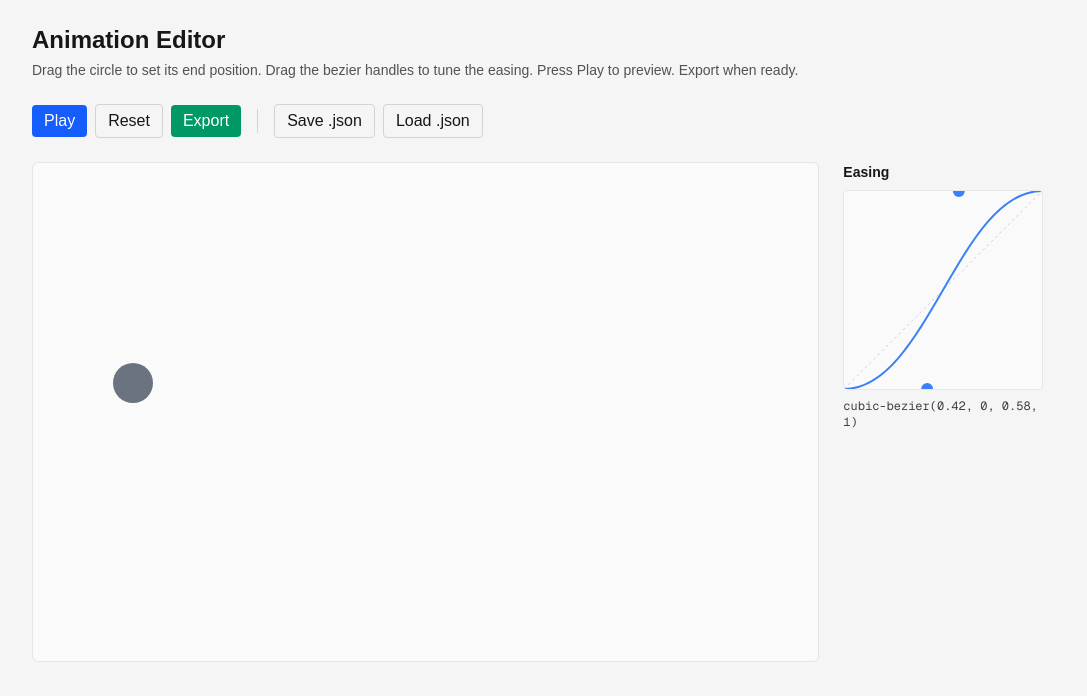
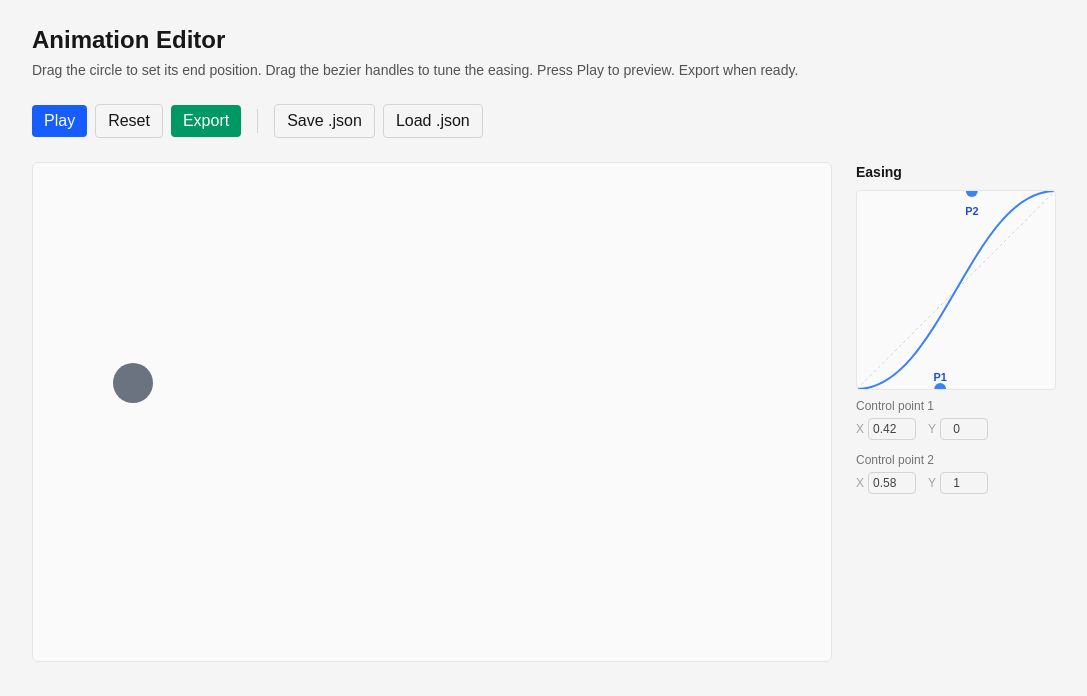
Before and after one commit to cathrinecath/animation-editor, a Next.js app: page / in a window 1280 px wide. Shown: the top 696 px of the page, without its empty margins (96-1183 px from the left). Built offline with nearby package versions, Linux system fonts and the light colour scheme.

Commit message:
feat(editor): editable cubic-bezier inputs synced with the curve diagram

```diff
--- a/components/editor/easing-editor.tsx
+++ b/components/editor/easing-editor.tsx
@@ -1,6 +1,6 @@
 "use client";
 
-import { useRef } from "react";
+import { useEffect, useRef, useState } from "react";
 import { useEditorStore } from "@/lib/editor/store";
 import { useDrag } from "@/lib/editor/drag";
 
@@ -21,11 +21,20 @@ export function EasingEditor({ animationId, trackIndex }: EasingEditorProps) {
   if (!easing || easing.type !== "cubic-bezier") return null;
   const [x1, y1, x2, y2] = easing.control;
 
+  // Dragging produces noisy floats, so round to 2 decimals for clean values.
   const update = (i: 0 | 1, x: number, y: number) => {
-    const cx = clamp01(x);
-    const cy = clamp01(y);
+    const cx = round2(clamp01(x));
+    const cy = round2(clamp01(y));
     const next = i === 0 ? [cx, cy, x2, y2] : [x1, y1, cx, cy];
     setEasingControl(animationId, trackIndex, next as [number, number, number, number]);
+  };
+
+  // Typed values are taken as-is (clamped only) so the user can enter an exact
+  // number rather than being snapped to the diagram's rounding.
+  const setControlAt = (i: number, value: number) => {
+    const next: [number, number, number, number] = [x1, y1, x2, y2];
+    next[i] = clamp01(value);
+    setEasingControl(animationId, trackIndex, next);
   };
 
   return (
@@ -46,32 +55,55 @@ export function EasingEditor({ animationId, trackIndex }: EasingEditorProps) {
         />
         <ControlPoint
           testid="easing-control-p1"
+          label="P1"
           x={x1 * GRAPH_SIZE}
           y={(1 - y1) * GRAPH_SIZE}
           onMove={(px, py) => update(0, px / GRAPH_SIZE, 1 - py / GRAPH_SIZE)}
         />
         <ControlPoint
           testid="easing-control-p2"
+          label="P2"
           x={x2 * GRAPH_SIZE}
           y={(1 - y2) * GRAPH_SIZE}
           onMove={(px, py) => update(1, px / GRAPH_SIZE, 1 - py / GRAPH_SIZE)}
         />
       </svg>
-      <code data-testid="easing-string" className="text-xs font-mono text-neutral-700">
-        cubic-bezier({x1}, {y1}, {x2}, {y2})
-      </code>
+      <div
+        data-testid="easing-inputs"
+        className="flex flex-col gap-3 text-xs text-neutral-700"
+      >
+        <ControlPointInputs
+          label="Control point 1"
+          xTestid="easing-input-x1"
+          yTestid="easing-input-y1"
+          x={x1}
+          y={y1}
+          onCommitX={(n) => setControlAt(0, n)}
+          onCommitY={(n) => setControlAt(1, n)}
+        />
+        <ControlPointInputs
+          label="Control point 2"
+          xTestid="easing-input-x2"
+          yTestid="easing-input-y2"
+          x={x2}
+          y={y2}
+          onCommitX={(n) => setControlAt(2, n)}
+          onCommitY={(n) => setControlAt(3, n)}
+        />
+      </div>
     </div>
   );
 }
 
 type ControlPointProps = {
   testid: string;
+  label: string;
   x: number;
   y: number;
   onMove: (x: number, y: number) => void;
 };
 
-function ControlPoint({ testid, x, y, onMove }: ControlPointProps) {
+function ControlPoint({ testid, label, x, y, onMove }: ControlPointProps) {
   // Capture the position at pointer-down so each pointer-move delta is applied
   // to the original anchor, not to the live-updating prop value. Without this,
   // the parent's state update mid-drag causes the next delta to be added to an
@@ -85,15 +117,106 @@ function ControlPoint({ testid, x, y, onMove }: ControlPointProps) {
     onMove: (dx, dy) => onMove(startRef.current.x + dx, startRef.current.y + dy),
   });
 
+  // Label sits above the dot, but flips below when the handle is near the top
+  // edge so it never clips outside the graph. Children don't receive pointer
+  // events, so the whole group is the single drag target.
+  const labelY = y > 24 ? y - 12 : y + 20;
   return (
-    <circle
+    <g data-testid={testid} style={{ cursor: "grab", touchAction: "none" }} {...handlers}>
+      <circle cx={x} cy={y} r={6} fill="#3b82f6" />
+      <text
+        x={x}
+        y={labelY}
+        textAnchor="middle"
+        dominantBaseline="central"
+        fontSize={11}
+        fontWeight={600}
+        fill="#1d4ed8"
+        style={{ pointerEvents: "none", userSelect: "none" }}
+      >
+        {label}
+      </text>
+    </g>
+  );
+}
+
+type ControlPointInputsProps = {
+  label: string;
+  xTestid: string;
+  yTestid: string;
+  x: number;
+  y: number;
+  onCommitX: (value: number) => void;
+  onCommitY: (value: number) => void;
+};
+
+function ControlPointInputs({
+  label,
+  xTestid,
+  yTestid,
+  x,
+  y,
+  onCommitX,
+  onCommitY,
+}: ControlPointInputsProps) {
+  return (
+    <div className="flex flex-col gap-1">
+      <span className="text-neutral-500">{label}</span>
+      <div className="flex gap-3">
+        <label className="flex items-center gap-1">
+          <span className="text-neutral-400">X</span>
+          <BezierInput testid={xTestid} value={x} onCommit={onCommitX} />
+        </label>
+        <label className="flex items-center gap-1">
+          <span className="text-neutral-400">Y</span>
+          <BezierInput testid={yTestid} value={y} onCommit={onCommitY} />
+        </label>
+      </div>
+    </div>
+  );
+}
+
+type BezierInputProps = {
+  testid: string;
+  value: number;
+  onCommit: (value: number) => void;
+};
+
+function BezierInput({ testid, value, onCommit }: BezierInputProps) {
+  const [text, setText] = useState(() => String(value));
+  const focusedRef = useRef(false);
+
+  // Sync the displayed text from the store (e.g. when the diagram is dragged),
+  // but not while the field is focused — otherwise an in-progress entry like
+  // "0." would be clobbered back to "0" before the user finishes typing.
+  useEffect(() => {
+    if (!focusedRef.current) setText(String(value));
+  }, [value]);
+
+  return (
+    <input
       data-testid={testid}
-      cx={x}
-      cy={y}
-      r={6}
-      fill="#3b82f6"
-      style={{ cursor: "grab", touchAction: "none" }}
-      {...handlers}
+      type="number"
+      step={0.01}
+      min={0}
+      max={1}
+      value={text}
+      onFocus={() => {
+        focusedRef.current = true;
+      }}
+      onBlur={() => {
+        focusedRef.current = false;
+        setText(String(value));
+      }}
+      onChange={(e) => {
+        const raw = e.target.value;
+        setText(raw);
+        if (raw.trim() === "") return;
+        const parsed = Number(raw);
+        if (Number.isNaN(parsed)) return;
+        onCommit(parsed);
+      }}
+      className="w-12 px-1 py-0.5 border border-neutral-300 rounded text-center focus:outline-none focus:ring-1 focus:ring-blue-500"
     />
   );
 }
@@ -101,3 +224,7 @@ function ControlPoint({ testid, x, y, onMove }: ControlPointProps) {
 function clamp01(n: number): number {
   return Math.max(0, Math.min(1, n));
 }
+
+function round2(n: number): number {
+  return Math.round(n * 100) / 100;
+}
```
Also changed, not shown: 1 other file (tests, documents, lock files or other folders).
